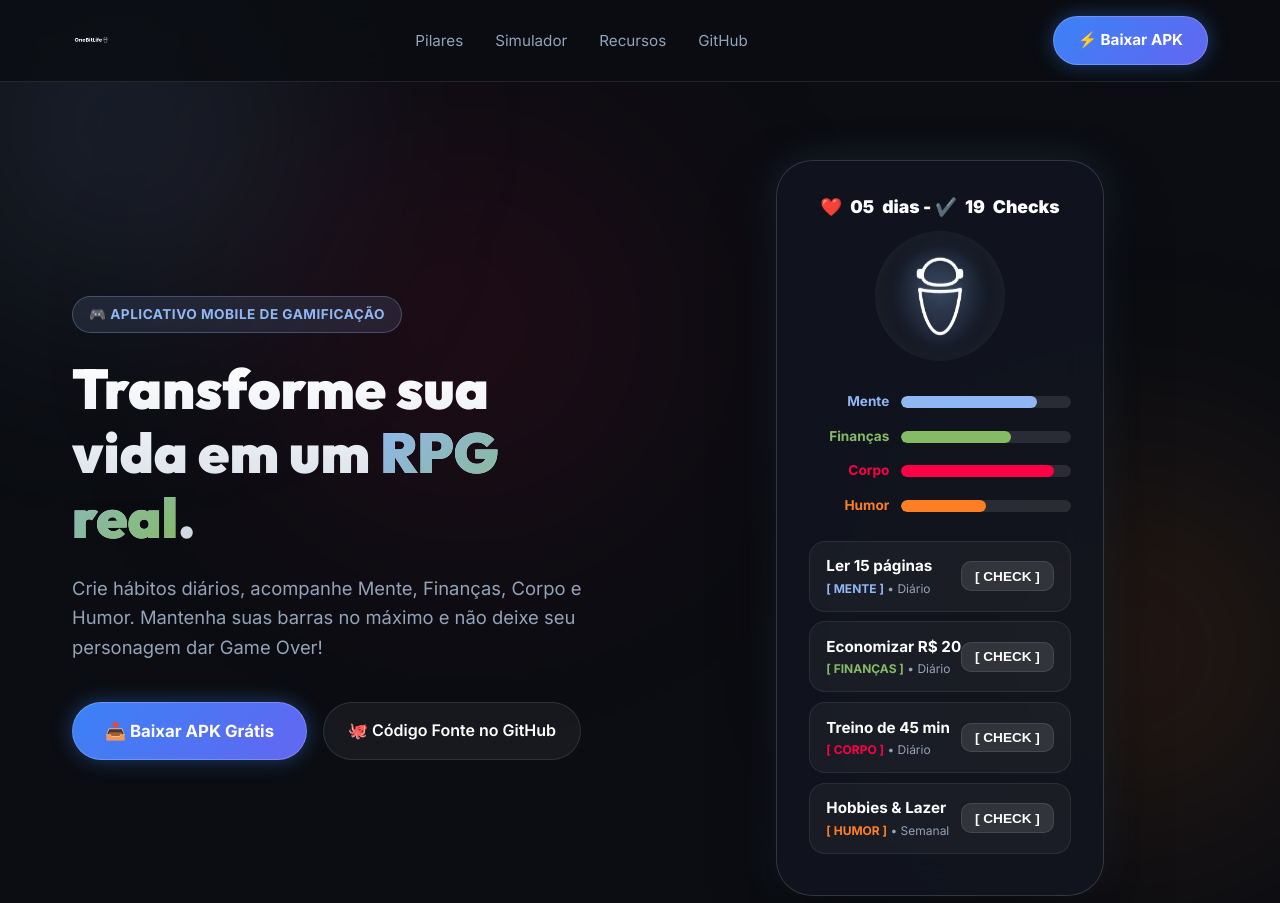
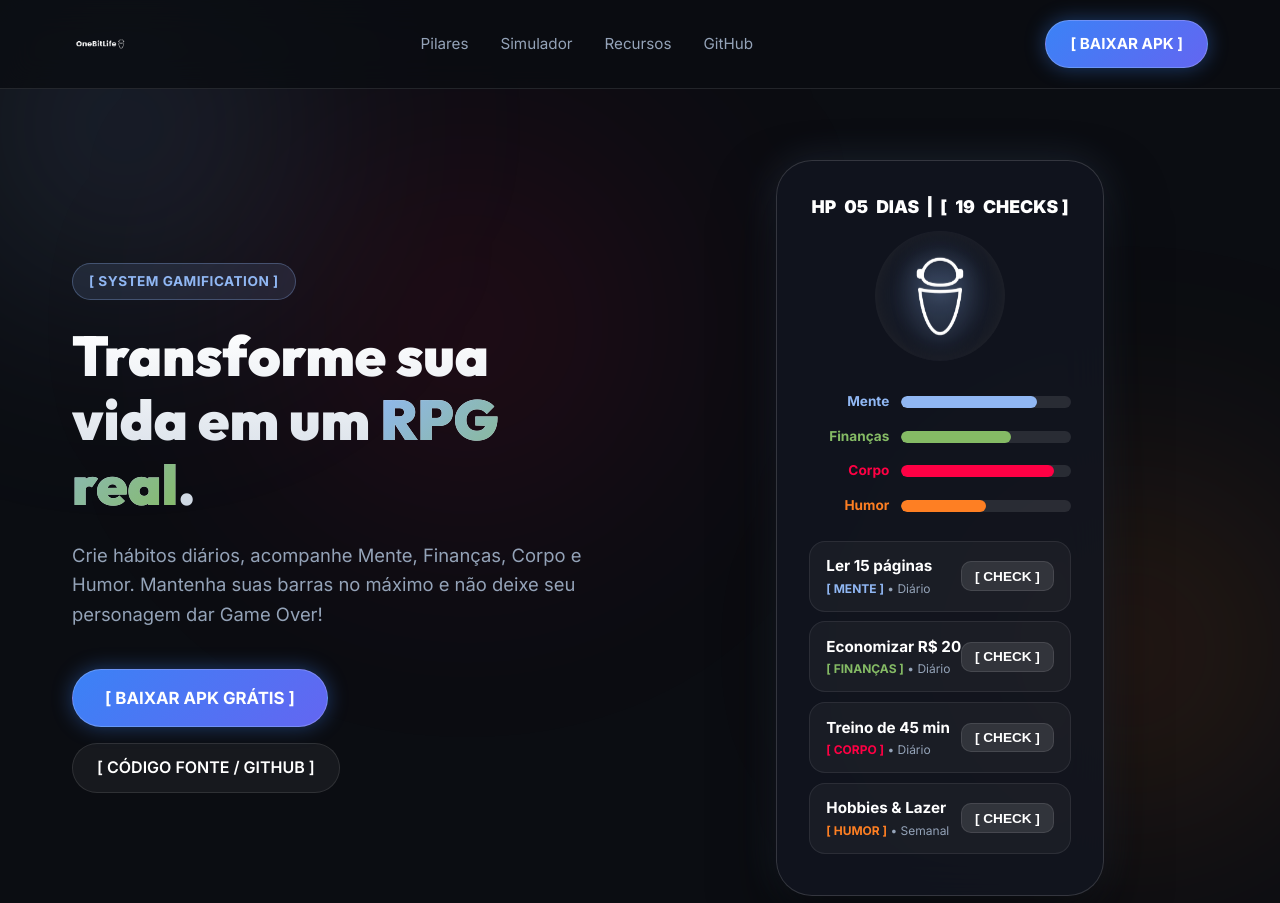
Before and after one commit to Intern-Yago/OneBitLife, a website: page index.html in a window 1280 px wide. Shown: the top 903 px of the page. Drawn offline with Linux system fonts and the light colour scheme.

Commit message:
style: enlarge navbar logo to 56px and remove all remaining emojis from buttons

```diff
--- a/index.html
+++ b/index.html
@@ -113,7 +113,8 @@
     }
 
     .logo-box img {
-      height: 38px;
+      height: 56px;
+      object-fit: contain;
     }
 
     .nav-links {
@@ -539,7 +540,7 @@
         <li><a href="https://github.com/Intern-Yago/OneBitLife" target="_blank">GitHub</a></li>
       </ul>
       <a href="https://github.com/Intern-Yago/OneBitLife/releases" target="_blank" class="btn-cta">
-        ⚡ Baixar APK
+        [ BAIXAR APK ]
       </a>
     </div>
   </header>
@@ -548,7 +549,7 @@
   <section class="hero">
     <div>
       <div class="badge-pill">
-        🎮 APLICATIVO MOBILE DE GAMIFICAÇÃO
+        [ SYSTEM GAMIFICATION ]
       </div>
       <h1 class="hero-title">
         Transforme sua vida em um <span>RPG real</span>.
@@ -558,10 +559,10 @@
       </p>
       <div class="hero-buttons">
         <a href="https://github.com/Intern-Yago/OneBitLife/releases" target="_blank" class="btn-cta" style="padding: 0.9rem 2rem; font-size: 1.05rem;">
-          📥 Baixar APK Grátis
+          [ BAIXAR APK GRÁTIS ]
         </a>
         <a href="https://github.com/Intern-Yago/OneBitLife" target="_blank" class="btn-secondary">
-          🐙 Código Fonte no GitHub
+          [ CÓDIGO FONTE / GITHUB ]
         </a>
       </div>
     </div>
@@ -570,7 +571,7 @@
     <div class="simulator-card" id="simulador">
       <div class="sim-header">
         <div class="sim-streak">
-          ❤️ <span id="daysCount">05</span> dias - ✔️ <span id="checksCount">19</span> Checks
+          HP <span id="daysCount">05</span> DIAS &nbsp;|&nbsp; [ <span id="checksCount">19</span> CHECKS ]
         </div>
         <div class="sim-character" id="mascot">
           <img id="mascotImg" src="./src/assets/icons/logo1.png" alt="Mascote OneBitLife" style="width: 90px; height: 90px; object-fit: contain; transition: transform 0.3s cubic-bezier(0.175, 0.885, 0.32, 1.275); filter: drop-shadow(0 0 12px rgba(144, 183, 243, 0.6));">
@@ -762,7 +763,7 @@
       <h2>Pronto para iniciar a jornada?</h2>
       <p>Baixe o aplicativo para Android agora mesmo e comece a transformar sua rotina hoje!</p>
       <a href="https://github.com/Intern-Yago/OneBitLife/releases" target="_blank" class="btn-cta" style="padding: 1rem 2.5rem; font-size: 1.1rem;">
-        🚀 Baixar APK no GitHub Releases
+        [ BAIXAR APK NO GITHUB RELEASES ]
       </a>
     </div>
   </section>
```
